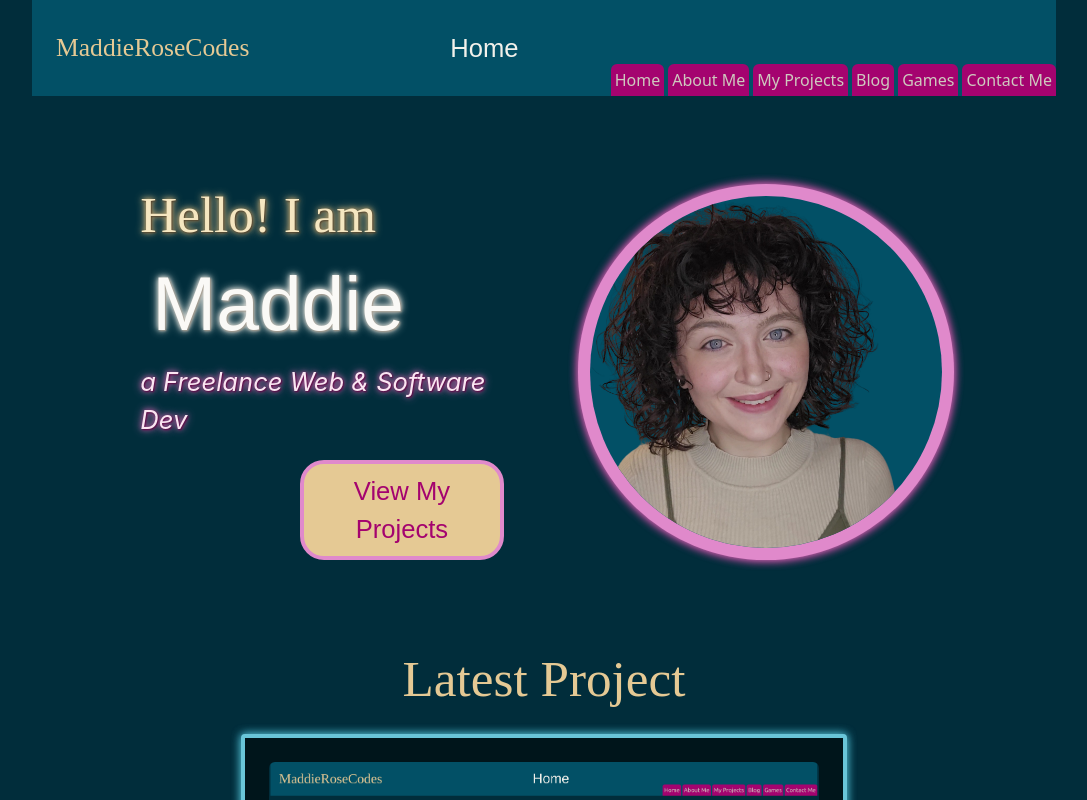
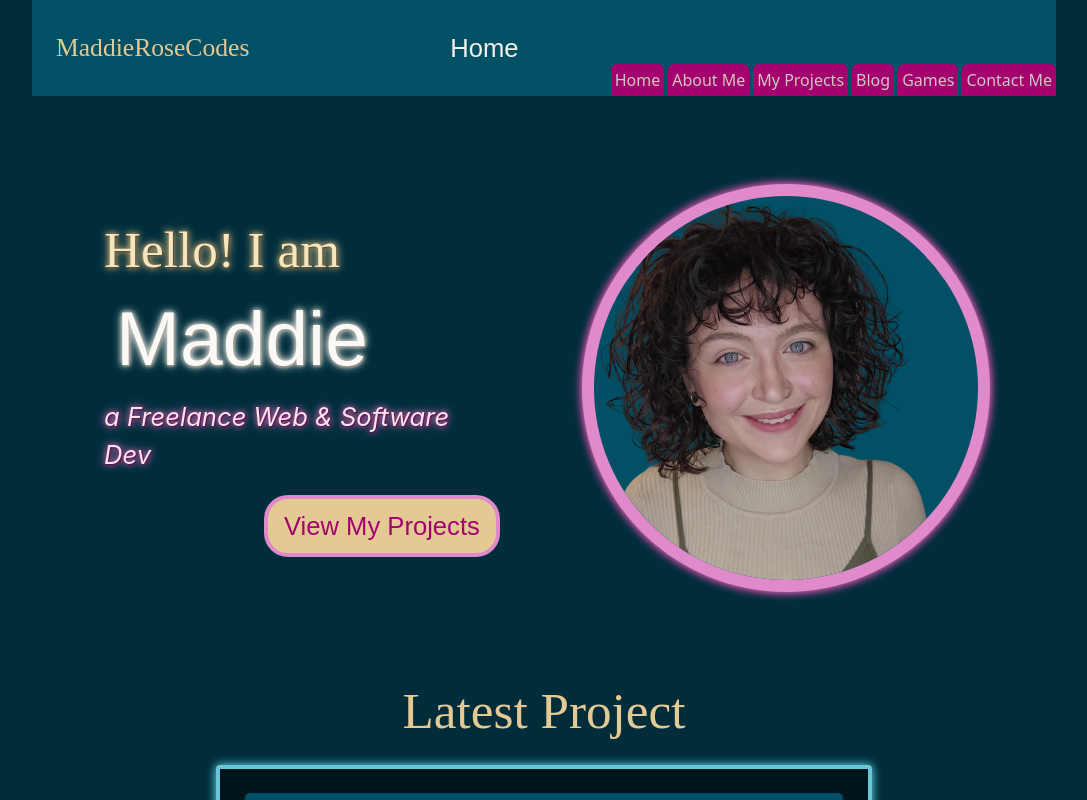
Before and after one commit to maddierosecodes/software_portfolio, a Next.js app: page / in a window 1280 px wide. Shown: the top 800 px of the page, without its empty margins (96-1183 px from the left). Built offline with nearby package versions, Linux system fonts and the light colour scheme.

Commit message:
fix homepage css sizing issue

```diff
--- a/app/layout.tsx
+++ b/app/layout.tsx
@@ -105,7 +105,7 @@ export default function RootLayout({
         <main
           role="main"
           aria-label="Main content"
-          className="flex-grow flex justify-center items-center mx-0 xl:mx-[10%] px-4 sm:px-10 pt-10 h-fit pb-20 custom-flex-col"
+          className="flex-grow flex justify-center items-center mx-4 sm:mx-10 lg:mx-16 xl:mx-24 2xl:mx-32 pt-10 h-fit pb-20 custom-flex-col"
         >
           {children}
         </main>
--- a/components/atoms/FramedImage.tsx
+++ b/components/atoms/FramedImage.tsx
@@ -20,7 +20,7 @@ export default function FramedImage({
 }: FramedImageProps) {
   const sizeClasses = {
     default: 'w-[clamp(8rem,20vw,14rem)]',
-    large: 'w-[clamp(8rem,30vw,14rem)] lg:w-[clamp(14rem,40vw,22rem)]',
+    large: 'w-[clamp(12rem,35vw,28rem)] xl:w-[clamp(16rem,30vw,32rem)]',
   };
 
   const shapeClasses = {
--- a/components/molecules/Hero.tsx
+++ b/components/molecules/Hero.tsx
@@ -11,6 +11,7 @@ type HeroProps = {
   imageShape: 'circle' | 'star' | 'square';
   children: React.ReactNode;
   priority?: boolean;
+  className?: string;
 };
 
 export default function Hero(props: HeroProps) {
@@ -21,6 +22,7 @@ export default function Hero(props: HeroProps) {
     imageShape,
     children,
     priority = false,
+    className = '',
   } = props;
 
   const imageContent = (
@@ -42,6 +44,7 @@ export default function Hero(props: HeroProps) {
       aria-label="Hero section"
       leftColumnClassName={imagePosition === 'right' ? 'order-1' : 'order-2'}
       rightColumnClassName={imagePosition === 'right' ? 'order-2' : 'order-1'}
+      className={className}
     >
       {imagePosition === 'left' ? imageContent : children}
       {imagePosition === 'right' ? imageContent : children}
--- a/components/organisms/HomeHero.tsx
+++ b/components/organisms/HomeHero.tsx
@@ -9,12 +9,14 @@ import { useRouter } from 'next/navigation';
 export default function HomeHero() {
   const router = useRouter();
   return (
+    <div className="max-w-[1920px] mx-auto px-4 sm:px-8 xl:px-16">
       <Hero
         imageSrc={profilePic}
         imageAlt="A photo of Maddie, the maddierosecodessite owner and creator"
         imageShape="circle"
         imagePosition="right"
         priority={true}
+        className="gap-12 xl:gap-20"
       >
         <div className="flex flex-col items-center xl:items-start">
           <ThreeLayerTitleText
@@ -29,5 +31,6 @@ export default function HomeHero() {
           />
         </div>
       </Hero>
+    </div>
   );
 }
```
Lines whose indentation alone changed are shown as unchanged.
